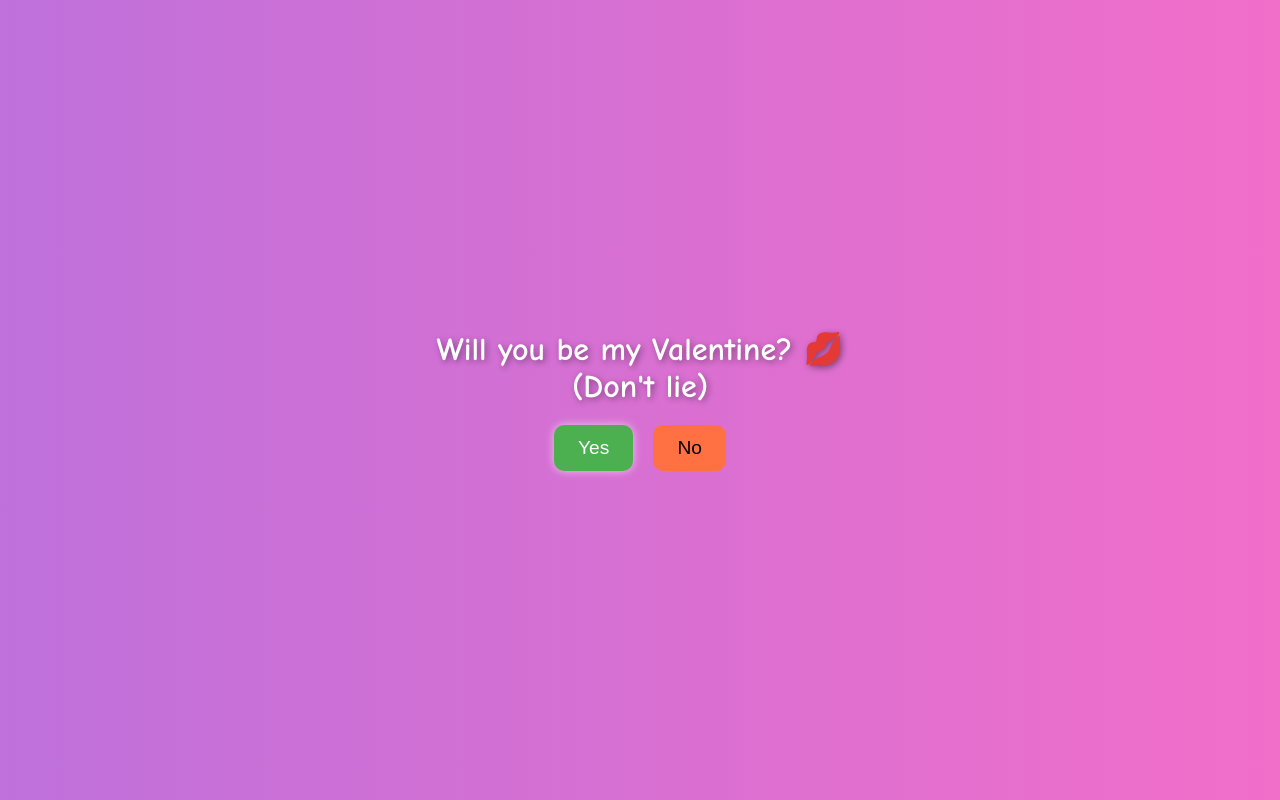
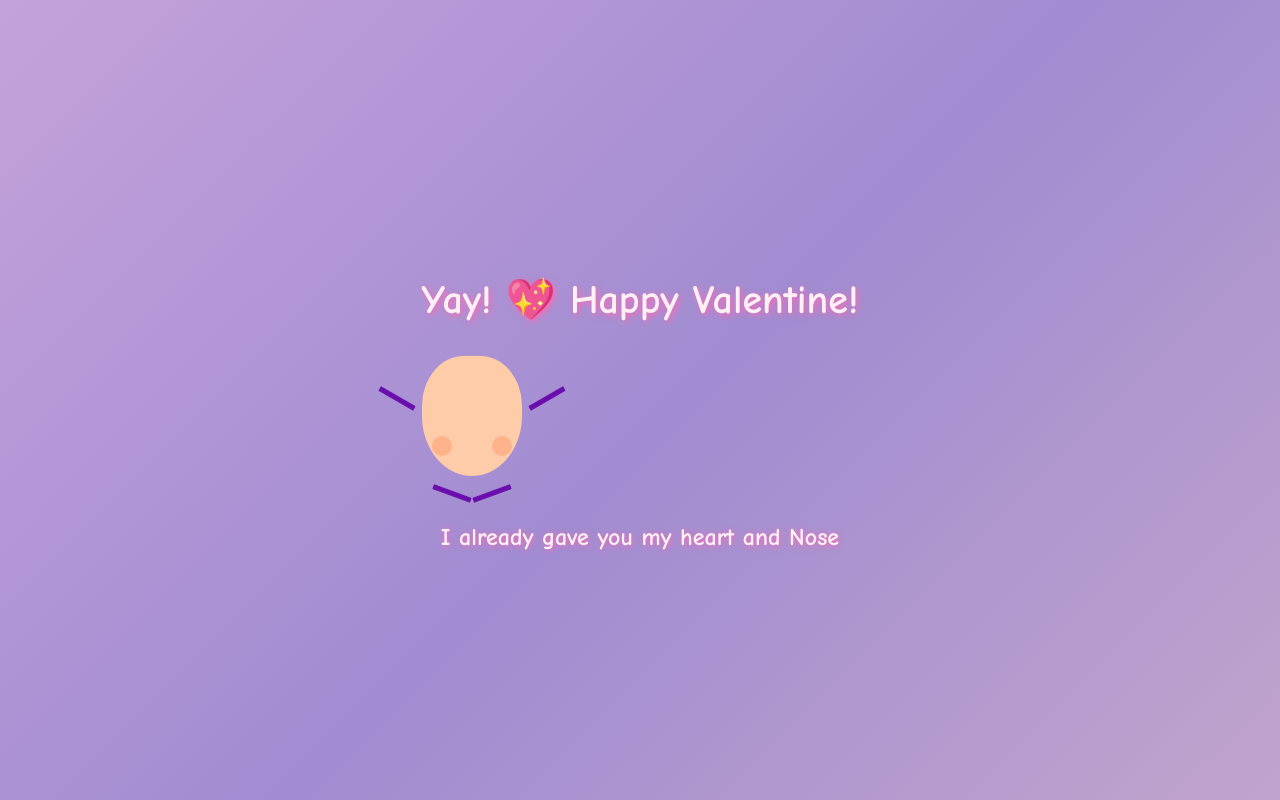
Before and after one commit to artyomo2033-maker/valentine-app, a plain HTML site: page index.html in a window 1280 px wide. Both pictures are taken after a click on the button "Yes". Drawn offline with Linux system fonts and the light colour scheme.

Commit message:
Add files via upload

```diff
--- a/index.html
+++ b/index.html
@@ -2,7 +2,7 @@
 <html lang="en">
 <head>
   <meta charset="UTF-8" />
-  <meta name="viewport" content="width=device-width, initial-scale=1.0" />
+  <meta name="viewport" content="width=device-width, initial-scale=1.0"/>
   <title>Valentine App</title>
   <style>
     body {
@@ -12,136 +12,155 @@
       justify-content: center;
       align-items: center;
       font-family: 'Comic Sans MS', cursive, sans-serif;
-      background: linear-gradient(270deg, #ff6ec4, #7873f5, #42e695, #ff9472);
-      background-size: 800% 800%;
-      animation: gradientShift 15s ease infinite;
-      color: white;
+      background: linear-gradient(-45deg, #ff9a9e, #fad0c4, #a18cd1, #fbc2eb);
+      background-size: 400% 400%;
+      animation: gradientBG 10s ease infinite;
+      color: #fff0f5;
       text-align: center;
     }
-    @keyframes gradientShift {
+    @keyframes gradientBG {
       0% {background-position: 0% 50%;}
       50% {background-position: 100% 50%;}
       100% {background-position: 0% 50%;}
     }
-    .container {
-      max-width: 500px;
-      padding: 20px;
-    }
     h1 {
-      font-size: 2rem;
-      text-shadow: 2px 2px 6px rgba(0,0,0,0.4);
-      margin-bottom: 20px;
+      font-size: 2.5rem;
+      text-shadow: 2px 2px 6px #ff69b4;
+      margin-bottom: 40px;
     }
     .buttons {
       display: flex;
+      gap: 20px;
       justify-content: center;
-      gap: 20px;
       margin-top: 20px;
     }
     button {
-      padding: 12px 24px;
+      padding: 15px 30px;
       border: none;
-      border-radius: 10px;
+      border-radius: 50px;
       font-size: 1.2rem;
       cursor: pointer;
-      transition: transform 0.3s, background 0.3s;
+      transition: transform 0.3s ease, box-shadow 0.3s ease;
     }
-    #yes {
-      background: #4CAF50;
-      color: white;
-      box-shadow: 0 0 10px rgba(255,255,255,0.6);
+    .yes {
+      background: #00ffcc;
+      color: #003333;
+      box-shadow: 0 0 15px #00ffcc;
     }
-    #yes:hover {
-      background: #66BB6A;
-      transform: scale(1.1);
+    .no {
+      background: #ff7b00;
+      color: #fff;
+      box-shadow: 0 0 15px #ff7b00;
     }
-    #no {
-      background: #FF7043;
-      color: black;
+    .no:hover {
+      animation: wobble 0.5s;
     }
-    #no:hover {
-      background: #FF8A65;
-      transform: rotate(-5deg);
+    @keyframes wobble {
+      0% { transform: rotate(0deg); }
+      25% { transform: rotate(5deg); }
+      50% { transform: rotate(-5deg); }
+      75% { transform: rotate(5deg); }
+      100% { transform: rotate(0deg); }
     }
     .pulse {
-      animation: pulse 0.6s ease;
+      animation: pulse 0.6s;
     }
     @keyframes pulse {
       0% { transform: scale(1); }
-      50% { transform: scale(1.4); }
+      50% { transform: scale(1.3); }
       100% { transform: scale(1); }
     }
     .nose {
-      font-size: 3rem;
-      margin-top: 30px;
-      display: inline-block;
-      animation: bounce 1s infinite;
+      margin-top: 50px;
+      width: 100px;
+      height: 120px;
+      background: #ffccaa;
+      border-radius: 50% 50% 60% 60%;
+      position: relative;
+      animation: bounce 1.5s infinite;
     }
+    .nose::before, .nose::after {
+      content: '';
+      position: absolute;
+      bottom: 20px;
+      width: 20px;
+      height: 20px;
+      background: #ffb38a;
+      border-radius: 50%;
+    }
+    .nose::before { left: 10px; }
+    .nose::after { right: 10px; }
+    .arm, .leg {
+      position: absolute;
+      width: 40px;
+      height: 5px;
+      background: #6a0dad;
+    }
+    .arm.left { top: 40px; left: -45px; transform: rotate(30deg); }
+    .arm.right { top: 40px; right: -45px; transform: rotate(-30deg); }
+    .leg.left { bottom: -20px; left: 10px; transform: rotate(20deg); }
+    .leg.right { bottom: -20px; right: 10px; transform: rotate(-20deg); }
     @keyframes bounce {
       0%, 100% { transform: translateY(0); }
       50% { transform: translateY(-20px); }
     }
-    .final-text {
-      margin-top: 20px;
-      font-size: 1.4rem;
+    .final-line {
+      margin-top: 30px;
+      font-size: 1.5rem;
       font-weight: bold;
-      text-shadow: 2px 2px 8px rgba(0,0,0,0.6);
+      color: #fff0f5;
+      text-shadow: 1px 1px 6px #ff69b4;
     }
   </style>
 </head>
 <body>
-  <div class="container">
+  <div id="app">
     <h1 id="question">Will you be my Valentine?</h1>
     <div class="buttons">
-      <button id="yes">Yes</button>
-      <button id="no">No</button>
+      <button class="yes" onclick="sayYes()">Yes</button>
+      <button class="no" onclick="sayNo()">No</button>
     </div>
-    <div id="nose" class="nose" style="display:none;">👃👐🦵</div>
-    <div id="finalText" class="final-text"></div>
+    <div class="nose">
+      <div class="arm left"></div>
+      <div class="arm right"></div>
+      <div class="leg left"></div>
+      <div class="leg right"></div>
+    </div>
+    <div class="final-line" id="finalLine"></div>
   </div>
-
   <script>
     const questions = [
-      "Will you be my Valentine?",
-      "Will you be my Valentine? 💋 (Don't lie)",
-      "Will you be my Valentine? 📚 (Na books vangi tharan)",
-      "Will you be my Valentine? 🌍 (Namba onna tour polam)",
-      "Will you be my Valentine? 🍲 (We'll make rasam together)",
-      "Will you be my Valentine? 💪 (Namba gym polam)",
-      "Will you be my Valentine? 💪 (I have biceps)",
-      "Will you be my Valentine? 🏋️ (Namaku future la 6 packs vendama)",
-      "Will you be my Valentine? 👃 (I'll give you nose)",
-      "Will you be my Valentine? ❤️ (Yes / Yes)"
+      "Will you be my valentine?",
+      "Will you be my valentine 💋 (don't lie)?",
+      "Will you be my valentine (na books vangi tharan)?",
+      "Will you be my valentine (namba onna tour polam)?",
+      "Will you be my valentine (we'll make rasam together)?",
+      "Will you be my valentine (namba gym polam)?",
+      "Will you be my valentine (I have biceps)?",
+      "Will you be my valentine (namaku future la 6 packs vendama)?",
+      "Will you be my valentine (ill give you nose)?",
+      "Will you be my valentine?"
     ];
+    let index = 0;
 
-    let currentQuestion = 0;
-    const questionEl = document.getElementById("question");
-    const yesBtn = document.getElementById("yes");
-    const noBtn = document.getElementById("no");
-    const noseEl = document.getElementById("nose");
-    const finalTextEl = document.getElementById("finalText");
+    function sayNo() {
+      const yesBtn = document.querySelector('.yes');
+      yesBtn.classList.add('pulse');
+      setTimeout(() => yesBtn.classList.remove('pulse'), 600);
+      if (index < questions.length - 1) {
+        index++;
+        document.getElementById("question").innerText = questions[index];
+      } else {
+        document.getElementById("question").innerText = questions[index];
+        document.getElementById("finalLine").innerText = "I already gave you my heart and Nose";
+      }
+    }
 
-    noBtn.addEventListener("click", () => {
-      yesBtn.classList.add("pulse");
-      setTimeout(() => yesBtn.classList.remove("pulse"), 600);
-      if (currentQuestion < questions.length - 1) {
-        currentQuestion++;
-        questionEl.textContent = questions[currentQuestion];
-      }
-      if (currentQuestion === questions.length - 1) {
-        noBtn.style.display = "none";
-      }
-    });
-
-    yesBtn.addEventListener("click", () => {
-      if (currentQuestion === questions.length - 1) {
-        noseEl.style.display = "block";
-        finalTextEl.textContent = "I already gave you my heart and Nose 💖👃";
-      } else {
-        currentQuestion++;
-        questionEl.textContent = questions[currentQuestion];
-      }
-    });
+    function sayYes() {
+      document.getElementById("question").innerText = "Yay! 💖 Happy Valentine!";
+      document.querySelector(".buttons").style.display = "none";
+      document.getElementById("finalLine").innerText = "I already gave you my heart and Nose";
+    }
   </script>
 </body>
 </html>
```
